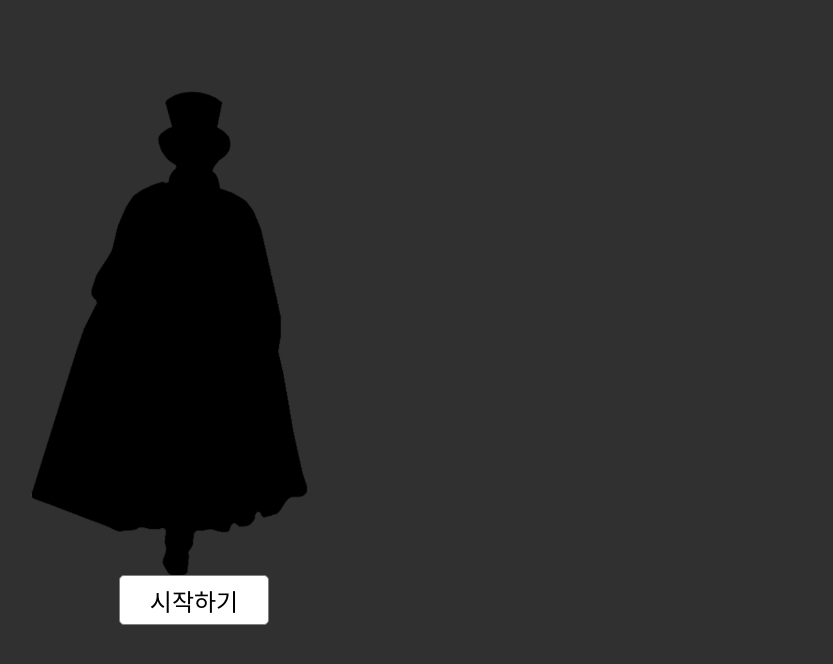
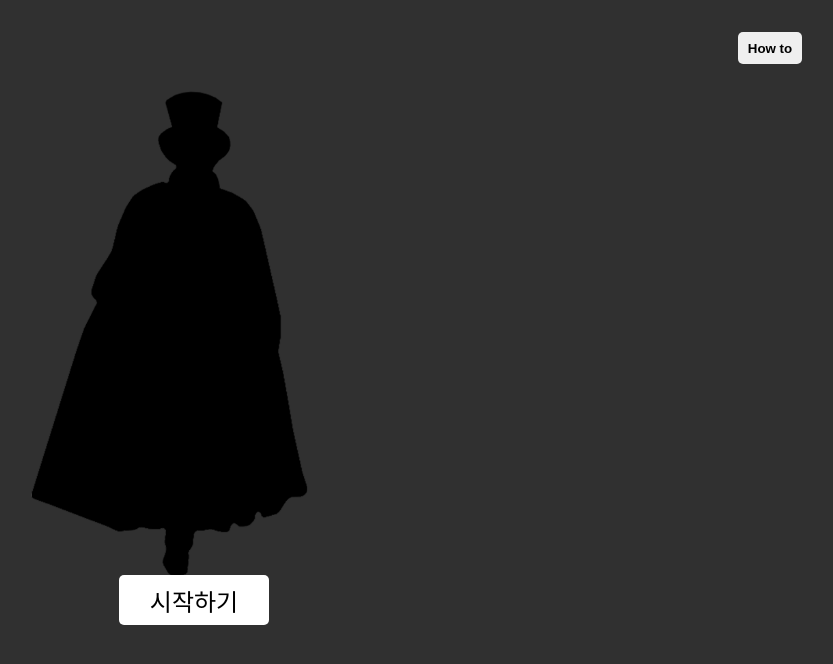
Before and after one commit to IMIMIMIMIMIMIMIM/find-murder, a React (Create React App) app: page / in a window 1280 px wide. Shown: the top 664 px of the page, without its empty margins (446-1279 px from the left). Built offline with nearby package versions, Linux system fonts and the light colour scheme; some icons are missing.

Commit message:
Feat : modal #11

```diff
--- a/public/index.html
+++ b/public/index.html
@@ -10,6 +10,10 @@
       name="description"
       content="Web site created using create-react-app"
     />
+    <link
+      rel="stylesheet"
+      href="//cdn.jsdelivr.net/npm/xeicon@2.3.3/xeicon.min.css"
+    />
   </head>
   <body style="margin: 0; padding: 0">
     <div id="root"></div>
--- a/src/components/building/building.jsx
+++ b/src/components/building/building.jsx
@@ -27,6 +27,14 @@ const Building = () => {
     {
       id: 3,
       hint: "세번째 힌트 정답 3번",
+    },
+    {
+      id: 1,
+      hint: "네번째 힌트 정답 1번",
+    },
+    {
+      id: 2,
+      hint: "다섯번째 힌트 정답 2번",
     },
   ];
   console.log(hintList[0].id);
--- a/src/components/floor/floor.jsx
+++ b/src/components/floor/floor.jsx
@@ -35,6 +35,14 @@ const Floor = () => {
     {
       id: 3,
       hint: "세번째 힌트 정답 3번",
+    },
+    {
+      id: 1,
+      hint: "네번째 힌트 정답 1번",
+    },
+    {
+      id: 2,
+      hint: "다섯번째 힌트 정답 2번",
     },
   ];
   console.log(hintList[0].id);
--- a/src/components/main/main.jsx
+++ b/src/components/main/main.jsx
@@ -1,3 +1,4 @@
+import { useState } from "react";
 import { useNavigate } from "react-router-dom";
 import styled from "styled-components";
 
@@ -6,11 +7,45 @@ const Main = () => {
   const start = () => {
     navigate("/building");
   };
+  const [modal, setModal] = useState(false);
+  const openModal = () => {
+    setModal(true);
+  };
+  const closeModal = () => {
+    setModal(false);
+  };
   return (
     <MainDiv>
       <div style={{ display: "flex", flexDirection: "column" }}>
         <ImgTag src="/img/murder.png" />
         <StartBtn onClick={start}>시작하기</StartBtn>
+        <ModalBtn onClick={openModal}>How to</ModalBtn>
+        {modal ? (
+          <Background onClick={closeModal}>
+            <Modal onClick={(e) => e.stopPropagation()}>
+              <div>
+                <h2>Find Murder</h2>
+                <h4>1. 주어진 단서로 살인자를 위치를 찾아내야 합니다.</h4>
+                <br></br>
+                <h4>2. 각 장소마다 맞는 곳을 찾아야 합니다.</h4>
+                <br></br>
+                <h4>3. 한 번이라도 틀릴 경우 실패합니다.</h4>
+                <br></br>
+                <h4>4. 살인자의 위치는 매 게임마다 변경됩니다.</h4>
+
+                <br></br>
+                <h4>
+                  5. 실패할 경우 새로운 게임으로 처음부터 다시 시작합니다.
+                </h4>
+                <p style={{ fontWeight: "bold" }}>Good Luck</p>
+              </div>
+              <CloseBtn
+                className="xi-close-min xi-2x"
+                onClick={closeModal}
+              ></CloseBtn>
+            </Modal>
+          </Background>
+        ) : null}
       </div>
     </MainDiv>
   );
@@ -34,7 +69,7 @@ const StartBtn = styled.button`
   height: 50px;
   font-size: 1.5rem;
   border-radius: 5px;
-  border: 1px solid grey;
+  border: none;
   cursor: pointer;
   :hover {
     background-color: black;
@@ -48,3 +83,56 @@ const ImgTag = styled.img`
   align-self: center;
   margin-top: 5%;
 `;
+
+const ModalBtn = styled.button`
+  display: flex;
+  justify-content: center;
+  align-items: center;
+  position: absolute;
+  width: 4rem;
+  height: 2rem;
+  right: 0;
+  margin: 2rem 2rem 0 0;
+  font-weight: bold;
+  border: none;
+  border-radius: 5px;
+  cursor: pointer;
+  :hover {
+    background-color: black;
+    color: white;
+  }
+`;
+
+const Modal = styled.div`
+  position: fixed;
+  left: 50%;
+  top: 50%;
+  transform: translate(-50%, -50%);
+  width: 30rem;
+  height: 50%;
+  padding: 16px;
+  background: #7a7a7a;
+  border-radius: 10px;
+  text-align: center;
+  box-shadow: 0 0 20px 5px;
+`;
+
+const Background = styled.div`
+  position: fixed;
+  top: 0;
+  left: 0;
+  bottom: 0;
+  right: 0;
+  backdrop-filter: blur(3px);
+  background-color: rgba(0, 0, 0, 0.5);
+  z-index: 0;
+`;
+
+const CloseBtn = styled.button`
+  background-color: transparent;
+  border: none;
+  position: absolute;
+  right: 0.5rem;
+  top: 0.5rem;
+  cursor: pointer;
+`;
--- a/src/components/room/room.jsx
+++ b/src/components/room/room.jsx
@@ -33,6 +33,14 @@ const Room = () => {
     {
       id: 3,
       hint: "세번째 힌트 정답 3번",
+    },
+    {
+      id: 1,
+      hint: "네번째 힌트 정답 1번",
+    },
+    {
+      id: 2,
+      hint: "다섯번째 힌트 정답 2번",
     },
   ];
   console.log(hintList[0].id);
```
